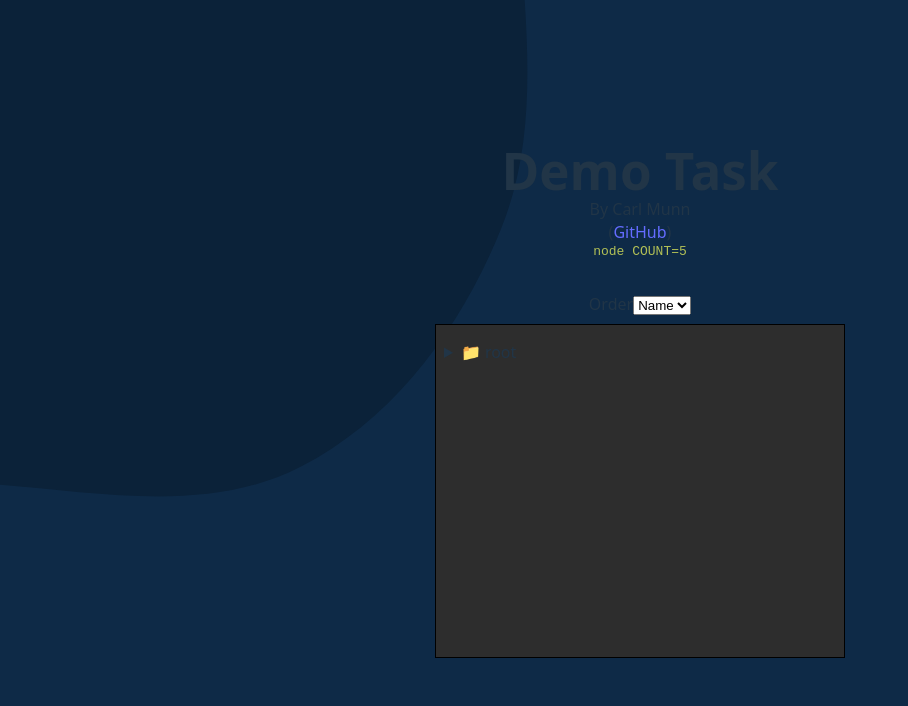
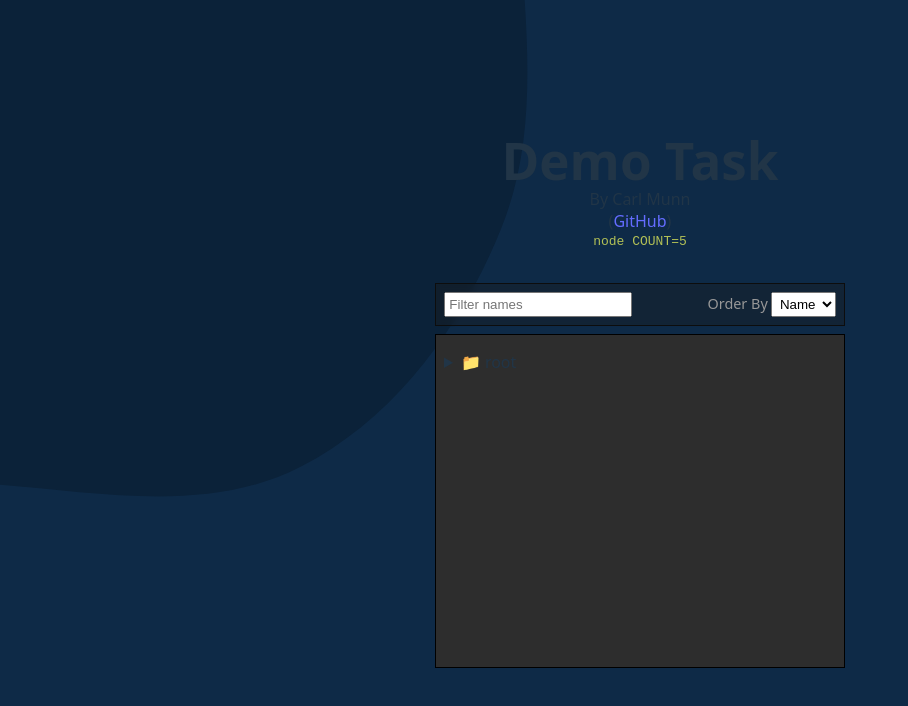
Before and after one commit to carlmunn/demo-brighthr-folder-files, a React (Vite) app: page / in a window 1280 px wide. Shown: the top 706 px of the page, without its empty margins (0-908 px from the left). Built offline with nearby package versions, Linux system fonts and the light colour scheme.

Commit message:
WIP: Start of filtering and ordering
- Using useEffect to watch for changes and then call #onChange
  which App will filter/order nodes

```diff
--- a/src/App.css
+++ b/src/App.css
@@ -13,11 +13,6 @@ code {
 }
 
 h1, h2, #root > :where(p, code)  {
-  text-align: center;
-}
-
-#order-by {
-  margin: 2em 0 0.5em 0;
   text-align: center;
 }
 
@@ -57,7 +52,6 @@ h1, h2, #root > :where(p, code)  {
 
 .list-nodes > li {
   padding-left: 1em;
-  //background-color: light-dark(white, black);
 
   &:not(.node-type_folder)::before {
     display: inline-block;
@@ -86,3 +80,35 @@ details {
     content: "📂";
   }
 }
+
+/* ---------------------------------------------------------------------------*/
+
+#node-options {
+  border: 1px solid #0d0d0d;
+  display: flex;
+  margin: 2em 0 0.5em 0;
+  background-color: #1b1b1b61;
+  backdrop-filter: blur(3px);
+
+  > section {
+    padding: 0.5em;
+  }
+}
+
+#filter {
+  flex: 1;
+  display: flex;
+  label {
+    margin-right: 0.25em;
+  }
+}
+
+#order-by {
+  text-align: center;
+
+  label {
+    margin-right: 0.25em;
+    color: #989898;
+    font-size: 0.9em;
+  }
+}
--- a/src/App.tsx
+++ b/src/App.tsx
@@ -3,6 +3,7 @@ import {apiGet} from '@/services/api.ts'
 import {type Node} from '@/types/nodes'
 import NodeList from '@/components/NodeList'
 import {logDebug} from '@/utilities/logging'
+import ListOptions from '@/components/ListOptions'
 
 // import reactLogo from './assets/react.svg'
 // import viteLogo from '/vite.svg'
@@ -33,22 +34,22 @@ function App() {
     })()
   }, []);
 
+  const onChange = function({name, orderBy} : {name: string, orderBy: string}) : void {
+    console.info('Called onChange', {name, orderBy})
+
+    if(name.length) { console.info('FILTER BY NAME:', name) }
+    if(orderBy.length) { console.info('ORDER BY:', orderBy) }
+
+    setNodes([...nodes])
+  }
+
   return (
     <>
       <h1>Demo Task</h1>
       <p>By Carl Munn</p>
       <p> (<a href='https://github.com/brighthr/Front-End-Tech-Tasks/blob/main/junior-and-middleweight.md' target='_blank'>GitHub</a>)</p>
       <code>node COUNT={nodes.length}</code>
-
-      <section id='order-by'>
-        <label htmlFor="order-by">Order</label>
-        <select name='order-by'>
-          <option value="name">Name</option>
-          <option value="date">Date</option>
-          <option value="type">Type</option>
-        </select>
-      </section>
-
+      <ListOptions onChange={onChange}/>
       <NodeList name='root' nodes={nodes} orderBy={ orderBy }/>
     </>
   )
--- /dev/null
+++ b/src/components/ListOptions.tsx
@@ -0,0 +1,40 @@
+import { useState, useEffect } from 'react'
+
+const ListOptions = function(props: {onChange: (opts: any)=>void }){
+
+  const [orderBy, setOrderBy] = useState('name')
+  const [filterName, setfilterName] = useState('')
+
+  useEffect(()=>{
+    // TODO: Debounce but since this is basic it's not necessary
+    props.onChange && props.onChange({name: filterName, orderBy: orderBy})
+  }, [orderBy, filterName])
+
+  return (
+    <section id='node-options'>
+      <section id='filter'>
+        <input
+          id='filter-name'
+          value={filterName}
+          onChange={ (evt) => { setfilterName(evt.target.value) } }
+          name='filter-name'
+          type="text"
+          placeholder="Filter names"
+        />
+      </section>
+
+      <section id='order-by'>
+        <label htmlFor="order-by">Order By</label>
+        <select id='order-by'
+                value={orderBy}
+                name='order-by'
+                onChange={ (evt) => { setOrderBy(evt.target.value) } }>
+          <option value="name">Name</option>
+          <option value="date">Date</option>
+        </select>
+      </section>
+    </section>
+  )
+}
+
+export default ListOptions
--- a/src/components/NodeList.tsx
+++ b/src/components/NodeList.tsx
@@ -43,9 +43,9 @@ const NodeList = function(props: NodeListProps){
 
       <ul className='list-nodes'>
         { sortedNodes.map((node, idx) => {
-          console.info(node.type)
+
           if(node.type === 'folder')
-            return <li className={`node-type_${node.type}`}>
+            return <li key={idx} className={`node-type_${node.type}`}>
               <NodeList
                       name={node.name}
                       indentBy={indentBy}
--- a/src/index.css
+++ b/src/index.css
@@ -35,6 +35,10 @@ ul {
 
 code {
   color: #b3c156;;
+}
+
+input, select {
+  padding: 0.25em;
 }
 
 a {
```
